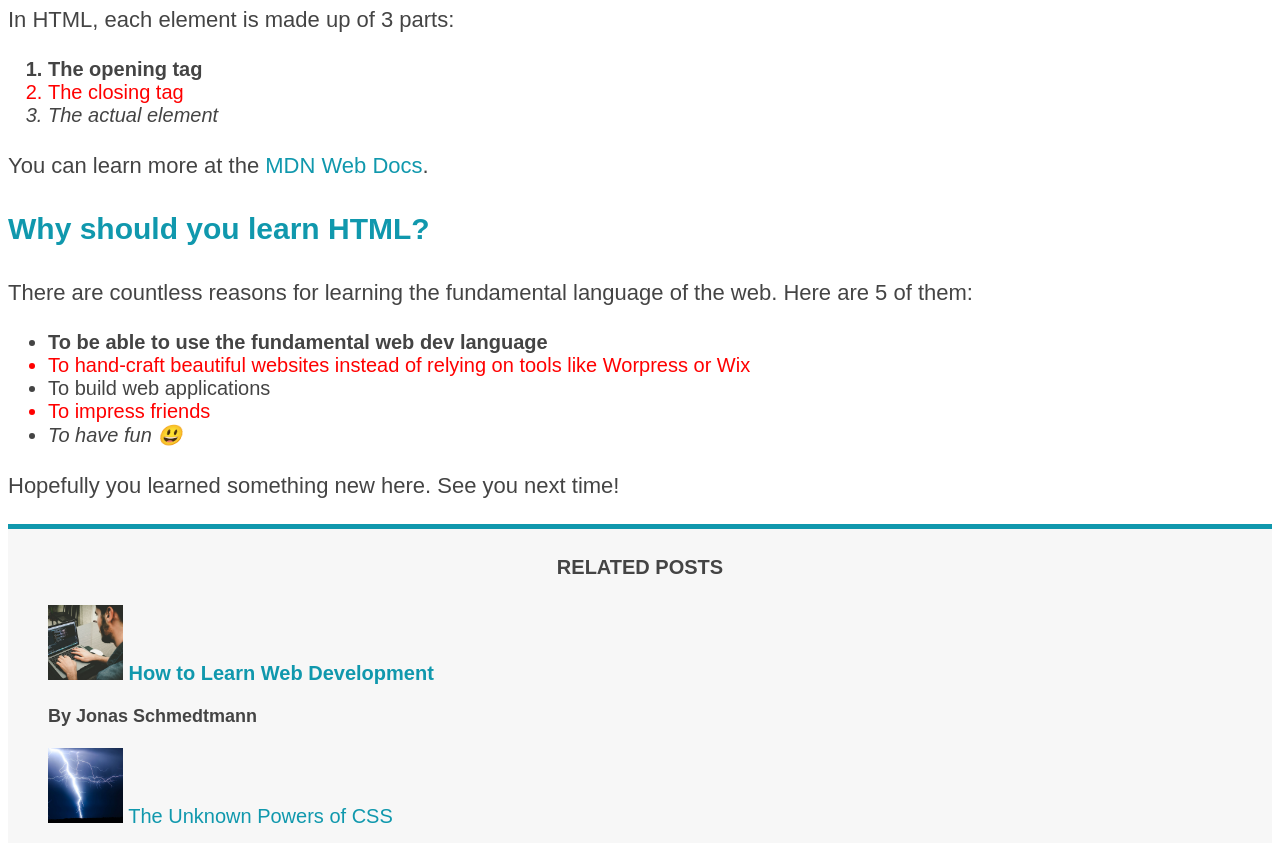
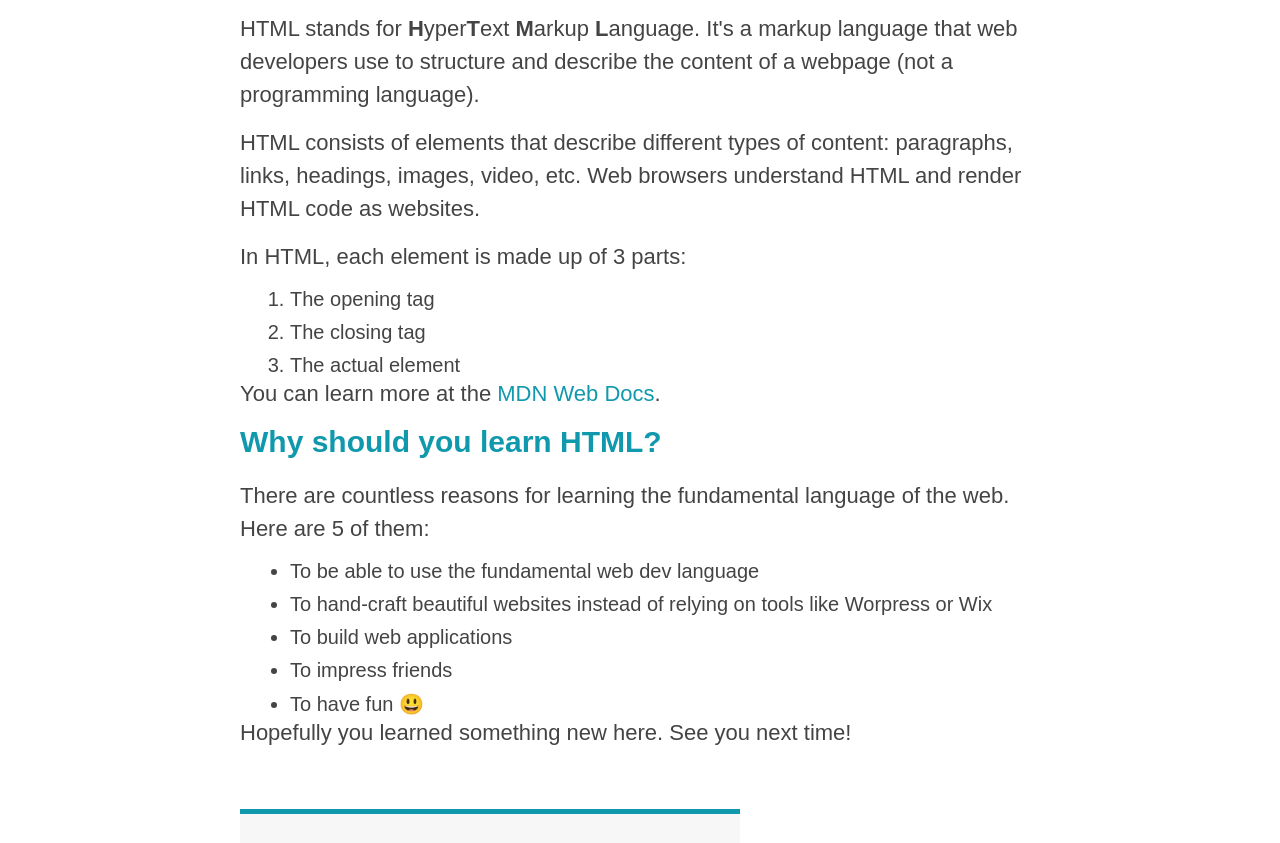
Before and after one commit to flydog98/HTMLCSS_Lecture, a plain HTML site: page 03-CSS-Fundamental/index.html in a window 1280 px wide. Shown: the part 929-1772 px from the top of the page. Drawn offline with Linux system fonts and the light colour scheme.

Commit message:
managing margin&padding

```diff
--- a/03-CSS-Fundamental/style.css
+++ b/03-CSS-Fundamental/style.css
@@ -1,10 +1,49 @@
-/* * {
-  border-top: 10px solid #1098ad;
-} */
+* {
+  /* border-top: 10px solid #1098ad; */
+  margin: 0;
+  padding: 0;
+}
 
 body {
   color: #444;
   font-family: sans-serif;
+
+  border-top: 10px solid #1098ad;
+}
+
+.container {
+  width: 800px;
+  margin: 0 auto;
+}
+
+.main-header {
+  background-color: #f7f7f7;
+  /* padding: 20px;
+  padding-left: 40px;
+  padding-right: 40px; */
+  padding: 20px 40px; /* bottom&top, left&right */
+  margin-bottom: 60px;
+  height: 80px;
+}
+
+nav {
+  font-size: 18px;
+}
+
+article {
+  margin-bottom: 60px;
+}
+
+.post-header {
+  margin-bottom: 40px;
+}
+
+aside {
+  background-color: #f7f7f7;
+  border-top: 5px solid #1098ad;
+  border-bottom: 5px solid #1098ad;
+  padding: 50px 0;
+  width: 500px;
 }
 
 h1,
@@ -21,10 +60,12 @@ h1 {
 
 h2 {
   font-size: 40px;
+  margin-bottom: 30px;
 }
 
 h3 {
   font-size: 30px;
+  margin-bottom: 20px;
 }
 
 h4 {
@@ -36,10 +77,21 @@ h4 {
 p {
   font-size: 22px;
   line-height: 1.5;
+  margin-bottom: 15px;
+}
+
+ul,
+ol {
+  margin-left: 50px;
 }
 
 li {
   font-size: 20px;
+  margin-bottom: 10px;
+}
+
+li:last-child {
+  margin-bottom: 0;
 }
 
 /* article header p {
@@ -64,21 +116,11 @@ li {
   list-style: none;
 }
 
-.main-header {
-  background-color: #f7f7f7;
-}
-
-aside {
-  background-color: #f7f7f7;
-  border-top: 5px solid #1098ad;
-  border-bottom: 5px solid #1098ad;
-}
-
 /* body {
   background-color: orangered;
 } */
 
-li:first-child {
+/* li:first-child {
   font-weight: bold;
 }
 
@@ -88,7 +130,7 @@ li:last-child {
 
 li:nth-child(even) {
   color: red;
-}
+} */
 
 /* Misconception: this won't work! */
 article p:first-child {
@@ -117,6 +159,11 @@ a:active {
   font-style: italic;
 }
 
+.post-img {
+  width: 100%;
+  height: auto;
+}
+
 /* LVHA */
 
 /* Resolving conflicts */
@@ -135,7 +182,3 @@ a:active {
 footer p {
   color: green !important;
 } */
-
-nav {
-  font-size: 18px;
-}
```
